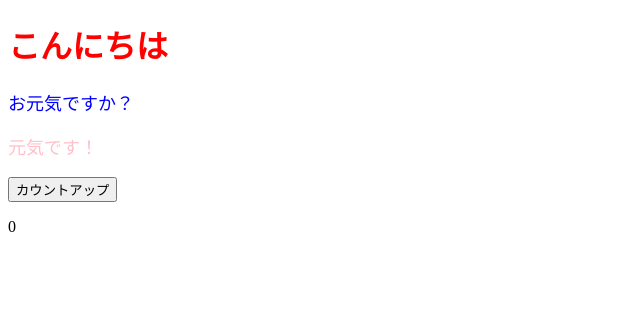
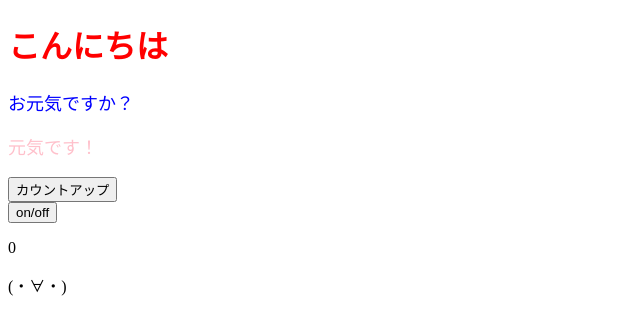
Before and after one commit to naka-kai/react_use, a React (Create React App) app: page / in a window 1280 px wide. Shown: the top 334 px of the page, without its empty margins (0-640 px from the left). Built offline with nearby package versions, Linux system fonts and the light colour scheme.

Commit message:
再レンダリングと副作用を知る(useEffect)

```diff
--- a/src/App.jsx
+++ b/src/App.jsx
@@ -1,16 +1,27 @@
-import React, { useState } from "react";
+import React, { useEffect, useState } from "react";
 import ColorfulMessage from "./components/ColorfulMessage";
 
 const App = () => {
+  console.log('最初');
+  const [num, setNum] = useState(0);
+  const [faceShowFlag, setFaceShowFlag] = useState(true);
+
   const onClickCountUp = () => {
     setNum(num + 1);
   };
-  const [num, setNum] = useState(0);
 
-  const contentLedyStyle = {
-    color: "pink",
-    fontSize: "18px",
+  const onClickSwitchShowFlag = () => {
+    setFaceShowFlag(!faceShowFlag);
   };
+
+  useEffect(() => {
+    if (num % 3 === 0) {
+      faceShowFlag || setFaceShowFlag(true);
+    } else {
+      faceShowFlag && setFaceShowFlag(false);
+    }
+  }, [num]);
+
 
   return (
     <>
@@ -18,7 +29,10 @@
       <ColorfulMessage color="blue">お元気ですか？</ColorfulMessage>
       <ColorfulMessage color="pink">元気です！</ColorfulMessage>
       <button onClick={onClickCountUp}>カウントアップ</button>
+      <br />
+      <button onClick={onClickSwitchShowFlag}>on/off</button>
       <p>{num}</p>
+      {faceShowFlag && <p>(・∀・)</p>}
     </>
   );
 }
```
